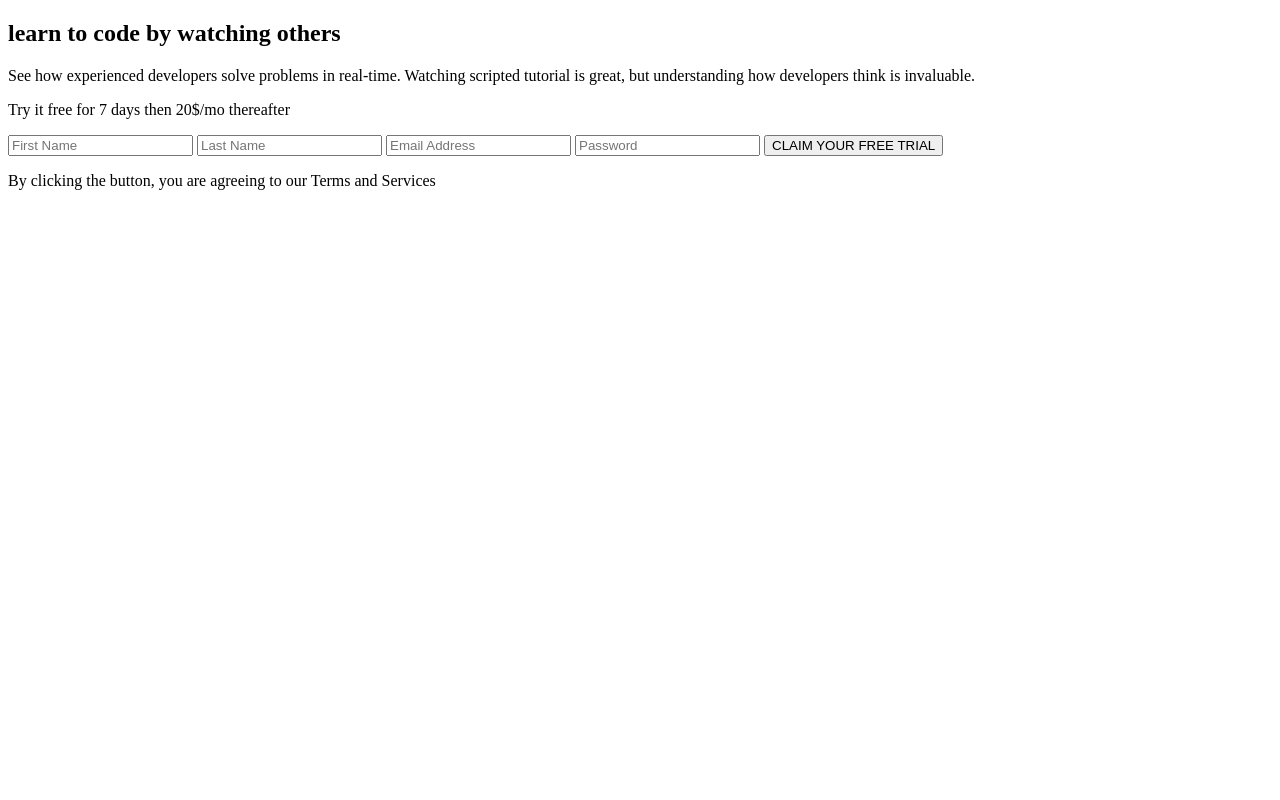
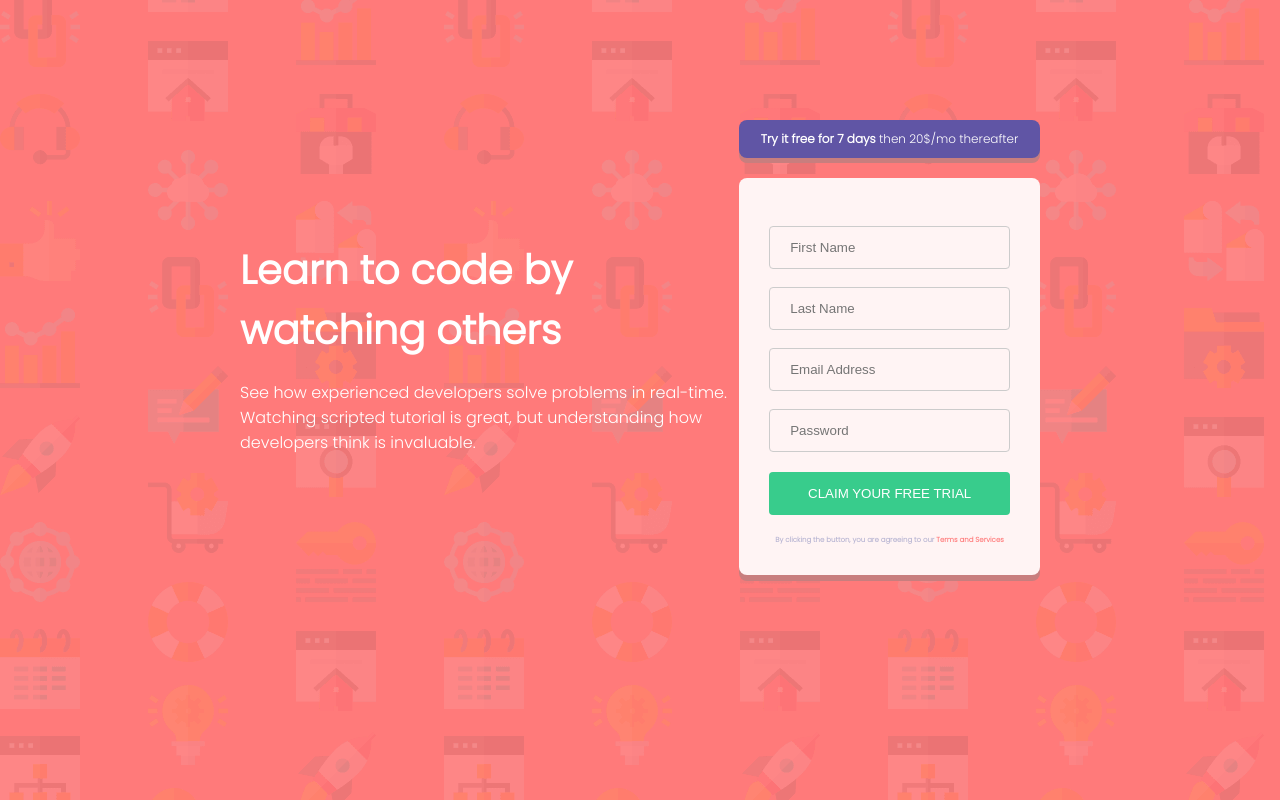
Before and after one commit to Omolounnu-Oluwafemi/Zuri-Media-Query-and-Responsiveness, a plain HTML site: page index.html in a window 1280 px wide. Drawn offline with Linux system fonts and the light colour scheme; a web font is replaced by a local one.

Commit message:
done with desktop view

```diff
--- a/index.html
+++ b/index.html
@@ -5,27 +5,70 @@
     <meta http-equiv="X-UA-Compatible" content="IE=edge" />
     <meta name="viewport" content="width=device-width, initial-scale=1.0" />
     <title>Learning Media Query</title>
+    <link rel="stylesheet" href="style.css" />
+    <link
+      href="https://fonts.google.com/specimen/Poppins"
+      rel="stylesheet"
+      type="text/css"
+    />
   </head>
   <body>
     <main>
-      <div>
-        <h2>learn to code by watching others</h2>
-        <p>
-          See how experienced developers solve problems in real-time. Watching
-          scripted tutorial is great, but understanding how developers think is
-          invaluable.
+      <div class="item-a">
+        <h1 class="learn">
+          Learn to code by <br />
+          watching others
+        </h1>
+        <p class="learn">
+          See how experienced developers solve problems in real-time. <br />
+          Watching scripted tutorial is great, but understanding how <br />
+          developers think is invaluable.
         </p>
       </div>
-      <div>
-        <p>Try it free for 7 days then 20$/mo thereafter</p>
+      <div class="item-b">
+        <p class="try">
+          <span>Try it free for 7 days</span> then 20$/mo thereafter
+        </p>
         <form action="">
-            <input type="text" id="fname" name="fname" placeholder="First Name" required>
-            <input type="text" id="lname" name="lname" placeholder="Last Name" required>
-            <input type="email" id="email" name="email" placeholder="Email Address" required>
-            <input type="password" id="pword" name="password" placeholder="Password" minlength="10" required>
-            <input id="login-submit" type="submit" value="CLAIM YOUR FREE TRIAL">
+          <input
+            type="text"
+            id="fname"
+            name="fname"
+            placeholder="First Name"
+            required
+          />
+          <input
+            type="text"
+            id="lname"
+            name="lname"
+            placeholder="Last Name"
+            required
+          />
+          <input
+            type="email"
+            id="email"
+            name="email"
+            placeholder="Email Address"
+            required
+          />
+          <input
+            type="password"
+            id="pword"
+            name="password"
+            placeholder="Password"
+            minlength="10"
+            required
+          />
+          <input
+            id="login-submit"
+            type="submit"
+            value="CLAIM YOUR FREE TRIAL"
+          />
+          <p class="click">
+            By clicking the button, you are agreeing to our
+            <span id="terms"> Terms and Services</span>
+          </p>
         </form>
-        <p>By clicking the button, you are agreeing to our Terms and Services</p>
       </div>
     </main>
   </body>
--- /dev/null
+++ b/style.css
@@ -0,0 +1,89 @@
+@import url("https://fonts.googleapis.com/css2?family=Poppins:wght@300&display=swap");
+* {
+  margin: 0;
+  padding: 0;
+  box-sizing: border-box;
+}
+body {
+  background-image: url(assets/bg-intro-desktop.png);
+  background-color: hsl(0, 100%, 74%);
+  font-size: 16px;
+  color: #ffffff;
+}
+main {
+  display: grid;
+  grid-template-areas: "a b";
+  padding: 120px;
+  font-family: "poppins";
+}
+h1 {
+  font-size: 40px;
+  font-weight: 900;
+}
+.item-a {
+  padding-top: 100px;
+  padding-left: 120px;
+  padding-bottom: 65px;
+}
+.item-b {
+  margin-left: 00px;
+  padding-right: 120px;
+}
+.learn {
+  padding-left: 0px;
+  margin-top: 20px;
+}
+.try {
+  background-color: hsl(248, 32%, 49%);
+  width: 100%;
+  padding: 10px;
+  font-weight: 300;
+  font-size: 12px;
+  text-align: center;
+  border-radius: 0.5rem;
+  box-shadow: 0px 5px rgb(200, 126, 126);
+}
+form {
+  text-align: left;
+  background-color: #fff4f4;
+  padding: 30px;
+  border: 1px;
+  border-radius: 0.5rem;
+  width: 100%;
+  margin-top: 20px;
+  box-shadow: 0px 6px rgb(200, 126, 126);
+}
+input {
+  width: 100%;
+  padding: 13px 20px;
+  margin: 18px 0;
+  display: block;
+  border: 1px solid #ccc;
+  border-radius: 4px;
+  box-sizing: border-box;
+  background-color: #fff4f4;
+}
+#login-submit {
+  width: 100%;
+  background-color: hsl(154, 59%, 51%);
+  color: white;
+  padding: 14px 20px;
+  margin: 20px 0;
+  border: none;
+  border-radius: 4px;
+  cursor: pointer;
+  margin-left: auto;
+  margin-right: auto;
+}
+.click {
+  font-size: 7px;
+  text-align: center;
+  color: hsl(246, 25%, 77%);
+  font-weight: 600;
+}
+span {
+  font-weight: 900;
+}
+#terms {
+  color: hsl(0, 100%, 74%);
+}
```
Also changed, not shown: assets/bg-intro-desktop.png (added), assets/bg-intro-mobile.png (added), assets/icon-error.svg (added).
